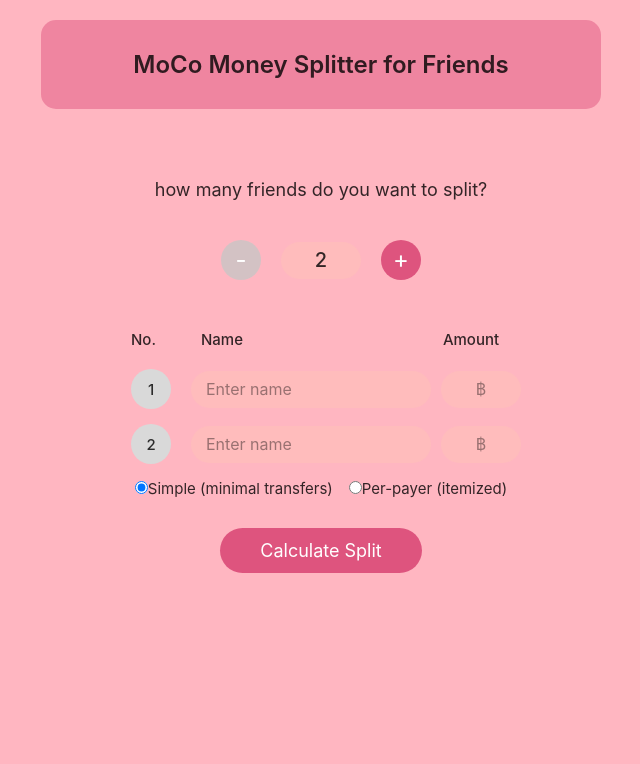
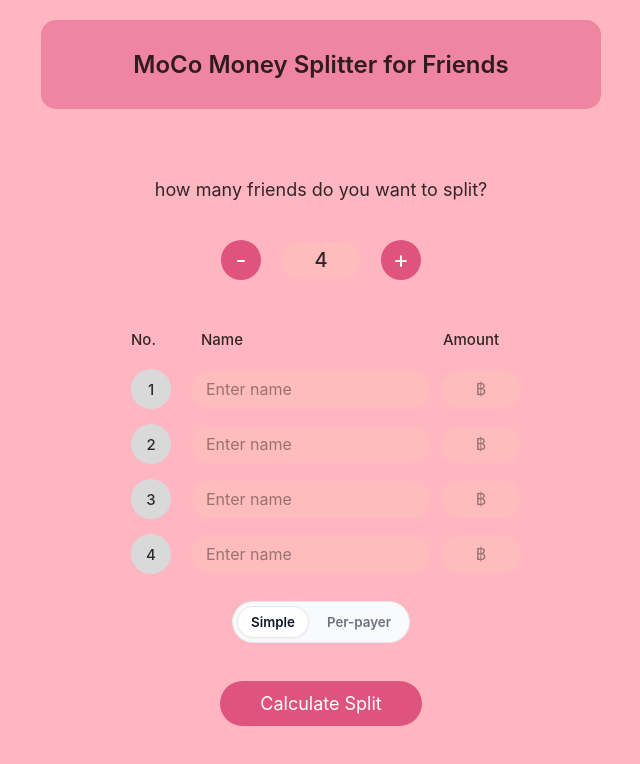
Before and after one commit to PaingThuTa/MoCo, a Next.js app: page / in a window 1280 px wide. Shown: the top 764 px of the page, without its empty margins (319-959 px from the left). Built offline with nearby package versions, Linux system fonts and the light colour scheme.

Commit message:
updated two payment options

```diff
--- a/components/FirstPage.jsx
+++ b/components/FirstPage.jsx
@@ -4,83 +4,60 @@ import { useState } from "react";
 import styles from "./FirstPage.module.css";
 
 function FirstPage() {
-  const [friendCount, setFriendCount] = useState(2);
+  const [friendCount, setFriendCount] = useState(4);
   const [friends, setFriends] = useState(
-    Array(10)
-      .fill(null)
-      .map((_, index) => ({
-        id: index + 1,
-        name: "",
-        amount: ""
-      }))
+    Array(10).fill(null).map((_, index) => ({
+      id: index + 1,
+      name: "",
+      amount: ""
+    }))
   );
   const [mode, setMode] = useState("minimal"); // "minimal" | "perPayer"
   const [calculationResult, setCalculationResult] = useState(null);
 
   const handleDecreaseFriends = () => {
     if (friendCount > 2) {
-      setFriendCount((prev) => prev - 1);
+      setFriendCount(prev => prev - 1);
       setCalculationResult(null);
     }
   };
-
   const handleIncreaseFriends = () => {
     if (friendCount < 10) {
-      setFriendCount((prev) => prev + 1);
+      setFriendCount(prev => prev + 1);
       setCalculationResult(null);
     }
   };
-
   const handleNameChange = (id, value) => {
-    setFriends((prev) =>
-      prev.map((friend) =>
-        friend.id === id ? { ...friend, name: value } : friend
-      )
-    );
+    setFriends(prev => prev.map(f => f.id === id ? { ...f, name: value } : f));
     setCalculationResult(null);
   };
-
   const handleAmountChange = (id, value) => {
-    // Allow empty, integers, and decimals
     if (value === "" || /^\d*\.?\d*$/.test(value)) {
-      setFriends((prev) =>
-        prev.map((friend) =>
-          friend.id === id ? { ...friend, amount: value } : friend
-        )
-      );
+      setFriends(prev => prev.map(f => f.id === id ? { ...f, amount: value } : f));
       setCalculationResult(null);
     }
   };
 
   const calculateSplit = () => {
     const activeFriends = friends.slice(0, friendCount);
-
     if (activeFriends.length < 2) {
       alert("Please enter at least 2 friends to split the bill");
       return;
     }
-
-    const invalidInputs = activeFriends.some(
-      (friend) =>
-        !friend.name || friend.amount === "" || isNaN(Number(friend.amount))
+    const invalid = activeFriends.some(
+      f => !f.name || f.amount === "" || isNaN(Number(f.amount))
     );
-    if (invalidInputs) {
+    if (invalid) {
       alert("Please enter valid names and amounts for all friends");
       return;
     }
 
-    const round2 = (x) => Math.round((x + Number.EPSILON) * 100) / 100;
-    const fmtMoney = (x) => `฿${round2(x).toFixed(2)}`;
-
+    const round2 = x => Math.round((x + Number.EPSILON) * 100) / 100;
     const n = activeFriends.length;
-    const total = activeFriends.reduce(
-      (sum, f) => sum + Number(f.amount),
-      0
-    );
+    const total = activeFriends.reduce((s, f) => s + Number(f.amount), 0);
     const averagePerPerson = total / n;
 
-    // Immutable settlements for display
-    const settlements = activeFriends.map((f) => ({
+    const settlements = activeFriends.map(f => ({
       id: f.id,
       name: f.name,
       paid: Number(f.amount),
@@ -90,16 +67,12 @@ function FirstPage() {
     let paymentInstructions = [];
 
     if (mode === "minimal") {
-      // === Minimal transfers (netting) ===
-      let creditors = settlements
-        .filter((s) => s.balance > 0)
-        .map((s) => ({ name: s.name, remaining: round2(s.balance) }));
+      // netting
+      let creditors = settlements.filter(s => s.balance > 0)
+        .map(s => ({ name: s.name, remaining: round2(s.balance) }));
+      let debtors = settlements.filter(s => s.balance < 0)
+        .map(s => ({ name: s.name, remaining: round2(-s.balance) }));
 
-      let debtors = settlements
-        .filter((s) => s.balance < 0)
-        .map((s) => ({ name: s.name, remaining: round2(-s.balance) })); // positive
-
-      // Stable order
       creditors.sort((a, b) => b.remaining - a.remaining);
       debtors.sort((a, b) => b.remaining - a.remaining);
 
@@ -107,11 +80,7 @@ function FirstPage() {
       while (i < debtors.length && j < creditors.length) {
         const pay = round2(Math.min(debtors[i].remaining, creditors[j].remaining));
         if (pay > 0) {
-          paymentInstructions.push({
-            from: debtors[i].name,
-            to: creditors[j].name,
-            amount: pay
-          });
+          paymentInstructions.push({ from: debtors[i].name, to: creditors[j].name, amount: pay });
           debtors[i].remaining = round2(debtors[i].remaining - pay);
           creditors[j].remaining = round2(creditors[j].remaining - pay);
         }
@@ -119,25 +88,18 @@ function FirstPage() {
         if (creditors[j].remaining === 0) j++;
       }
     } else {
-      // === Per-payer (itemized) ===
-      // For each payer, every other person owes payer.paid / n
-      const payers = settlements.filter((s) => s.paid > 0);
-      const people = settlements.map((s) => s.name);
-
-      payers.forEach((payer) => {
+      // per-payer
+      const round2 = x => Math.round((x + Number.EPSILON) * 100) / 100;
+      const payers = settlements.filter(s => s.paid > 0);
+      payers.forEach(payer => {
         const share = round2(payer.paid / n);
-        settlements.forEach((person) => {
+        settlements.forEach(person => {
           if (person.name !== payer.name) {
-            paymentInstructions.push({
-              from: person.name,
-              to: payer.name,
-              amount: share
-            });
+            paymentInstructions.push({ from: person.name, to: payer.name, amount: share });
           }
         });
       });
-
-      // Optional: combine identical pairs (from->to) if multiple payers existed
+      // merge same from->to
       const merged = {};
       for (const t of paymentInstructions) {
         const key = `${t.from}__${t.to}`;
@@ -146,51 +108,40 @@ function FirstPage() {
       paymentInstructions = Object.entries(merged).map(([key, amount]) => {
         const [from, to] = key.split("__");
         return { from, to, amount };
-      });
-
-      // Sort for readability: by 'from', then 'to'
-      paymentInstructions.sort((a, b) =>
-        a.from.localeCompare(b.from) || a.to.localeCompare(b.to)
-      );
+      }).sort((a, b) => a.from.localeCompare(b.from) || a.to.localeCompare(b.to));
     }
 
     setCalculationResult({
-      total: round2(total),
-      averagePerPerson: round2(averagePerPerson),
+      total: Math.round((total + Number.EPSILON) * 100) / 100,
+      averagePerPerson: Math.round((averagePerPerson + Number.EPSILON) * 100) / 100,
       settlements,
       paymentInstructions,
       mode
     });
   };
 
-  const money = (n) => `฿${Number(n).toFixed(2)}`;
+  const money = n => `฿${Number(n).toFixed(2)}`;
 
-
+  // group helpers (for per-payer UI)
+  const groupByFrom = (instructions) => {
+    const map = new Map();
+    for (const t of instructions) {
+      if (!map.has(t.from)) map.set(t.from, []);
+      map.get(t.from).push(t);
+    }
+    return map;
+  };
 
   return (
     <div className={styles.firstPageContainer}>
       <div className={styles.appHeader}>MoCo Money Splitter for Friends</div>
 
-      <div className={styles.questionText}>
-        how many friends do you want to split?
-      </div>
+      <div className={styles.questionText}>how many friends do you want to split?</div>
 
       <div className={styles.counterContainer}>
-        <button
-          className={styles.counterButton}
-          onClick={handleDecreaseFriends}
-          disabled={friendCount <= 2}
-        >
-          -
-        </button>
+        <button className={styles.counterButton} onClick={handleDecreaseFriends} disabled={friendCount <= 2}>-</button>
         <div className={styles.counterDisplay}>{friendCount}</div>
-        <button
-          className={styles.counterButton}
-          onClick={handleIncreaseFriends}
-          disabled={friendCount >= 10}
-        >
-          +
-        </button>
+        <button className={styles.counterButton} onClick={handleIncreaseFriends} disabled={friendCount >= 10}>+</button>
       </div>
 
       <div className={styles.tableHeader}>
@@ -199,7 +150,7 @@ function FirstPage() {
         <div className={styles.amountHeader}>Amount</div>
       </div>
 
-      {friends.slice(0, friendCount).map((friend) => (
+      {friends.slice(0, friendCount).map(friend => (
         <div key={friend.id} className={styles.friendRow}>
           <div className={styles.friendNumber}>{friend.id}</div>
           <input
@@ -219,44 +170,39 @@ function FirstPage() {
         </div>
       ))}
 
-      {/* Mode toggle */}
-      <div className={styles.modeToggle}>
-        <label>
-          <input
-            type="radio"
-            name="mode"
-            value="minimal"
-            checked={mode === "minimal"}
-            onChange={() => setMode("minimal")}
-          />
-          Simple (minimal transfers)
-        </label>
-        <label style={{ marginLeft: 16 }}>
-          <input
-            type="radio"
-            name="mode"
-            value="perPayer"
-            checked={mode === "perPayer"}
-            onChange={() => setMode("perPayer")}
-          />
-          Per-payer (itemized)
-        </label>
+      {/* Segmented toggle */}
+      <div className={styles.segmented}>
+        <button
+          type="button"
+          role="tab"
+          aria-selected={mode === "minimal"}
+          className={`${styles.segmentedOption} ${mode === "minimal" ? styles.segmentedActive : ""}`}
+          onClick={() => setMode("minimal")}
+        >
+          Simple
+        </button>
+        <button
+          type="button"
+          role="tab"
+          aria-selected={mode === "perPayer"}
+          className={`${styles.segmentedOption} ${mode === "perPayer" ? styles.segmentedActive : ""}`}
+          onClick={() => setMode("perPayer")}
+        >
+          Per-payer
+        </button>
       </div>
 
-      <button className={styles.calculateButton} onClick={calculateSplit}>
-        Calculate Split
-      </button>
+      <button className={styles.calculateButton} onClick={calculateSplit}>Calculate Split</button>
 
       {calculationResult && (
         <div className={styles.resultContainer}>
           <div className={styles.resultHeader}>
-            Total Amount: {money(calculationResult.total)}
-            <br />
+            Total Amount: {money(calculationResult.total)}<br />
             Each Person Pays: {money(calculationResult.averagePerPerson)}
           </div>
 
           <div className={styles.settlements}>
-            {calculationResult.settlements.map((person) => (
+            {calculationResult.settlements.map(person => (
               <div key={person.id} className={styles.settlementRow}>
                 <strong>{person.name}</strong>:{" "}
                 {person.balance > 0
@@ -275,13 +221,28 @@ function FirstPage() {
                   ? "Payment Instructions (Per-payer):"
                   : "Payment Instructions (Minimal Transfers):"}
               </div>
-              {calculationResult.paymentInstructions.map(
-                (instruction, index) => (
-                  <div key={index} className={styles.instructionRow}>
-                    {instruction.from} → {instruction.to}:{" "}
-                    {money(instruction.amount)}
+
+              {calculationResult.mode === "perPayer" ? (
+                // GROUPED CARDS by "from"
+                [...groupByFrom(calculationResult.paymentInstructions)].map(([from, items]) => (
+                  <div key={from} className={styles.groupCard}>
+                    <div className={styles.groupHeader}>{from}</div>
+                    <div className={styles.groupBody}>
+                      {items.map((t, i) => (
+                        <div key={i} className={styles.instructionRow}>
+                          {from} → {t.to}: {money(t.amount)}
+                        </div>
+                      ))}
+                    </div>
                   </div>
-                )
+                ))
+              ) : (
+                // Minimal mode: flat list
+                calculationResult.paymentInstructions.map((t, i) => (
+                  <div key={i} className={styles.instructionRow}>
+                    {t.from} → {t.to}: {money(t.amount)}
+                  </div>
+                ))
               )}
             </div>
           )}
--- a/components/FirstPage.module.css
+++ b/components/FirstPage.module.css
@@ -275,3 +275,50 @@
     padding: 8px;
   }
 }
+
+/* segmented toggle */
+.segmented {
+  display: inline-flex;
+  border: 1px solid #e5e7eb;
+  background: #f9fafb;
+  border-radius: 9999px;
+  padding: 4px;
+  gap: 4px;
+  margin: 12px 0 8px;
+}
+.segmentedOption {
+  border: none;
+  background: transparent;
+  padding: 8px 14px;
+  border-radius: 9999px;
+  font-weight: 600;
+  cursor: pointer;
+  color: #6b7280;
+}
+.segmentedOption:hover { background: #eef2ff; }
+.segmentedActive {
+  background: white;
+  box-shadow: 0 1px 2px rgba(0,0,0,0.04), 0 0 0 1px #e5e7eb inset;
+  color: #111827;
+}
+
+/* grouped cards for per-payer */
+.groupCard {
+  border: 1px solid #e5e7eb;
+  border-radius: 12px;
+  padding: 10px 12px;
+  margin-bottom: 10px;
+  background: #ffffff;
+}
+.groupHeader {
+  font-weight: 700;
+  margin-bottom: 6px;
+  color: #111827;
+}
+.groupBody .instructionRow {
+  padding: 6px 0;
+  border-top: 1px dashed #e5e7eb;
+}
+.groupBody .instructionRow:first-child {
+  border-top: none;
+}
```
